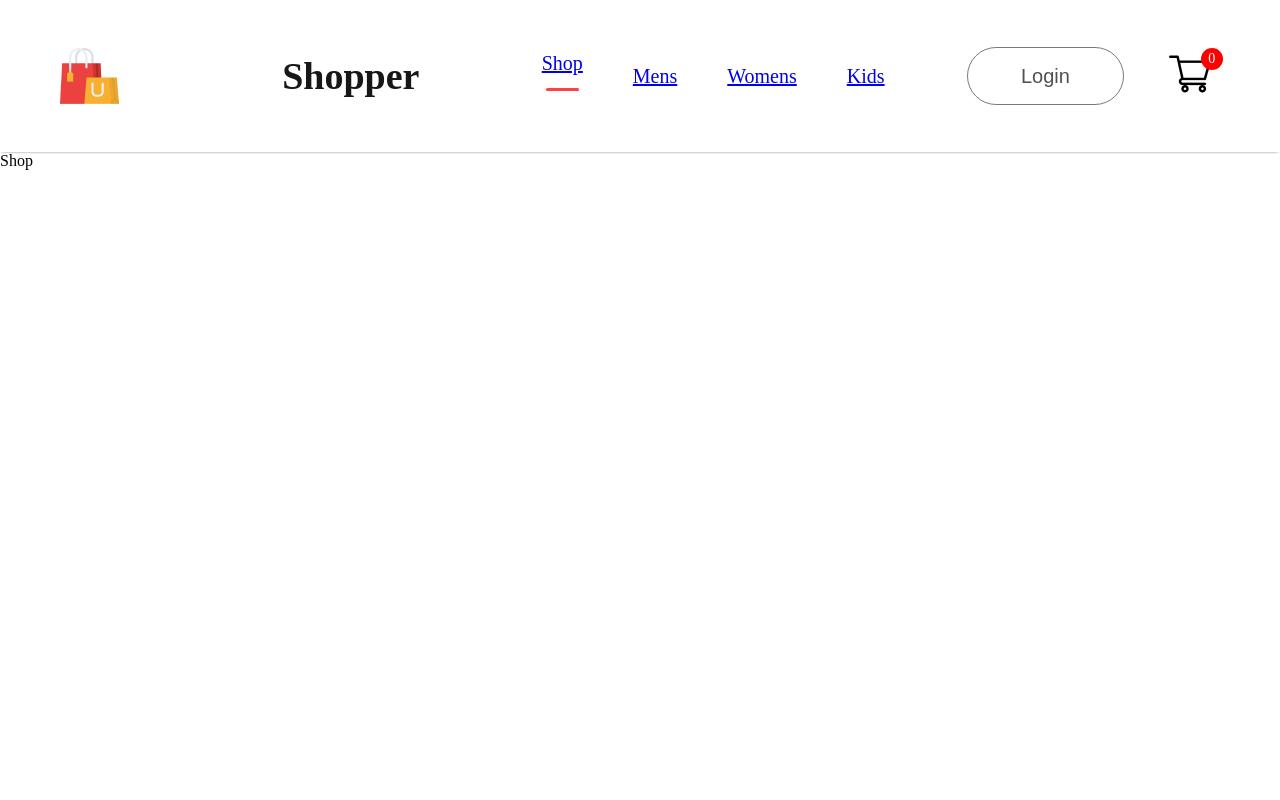
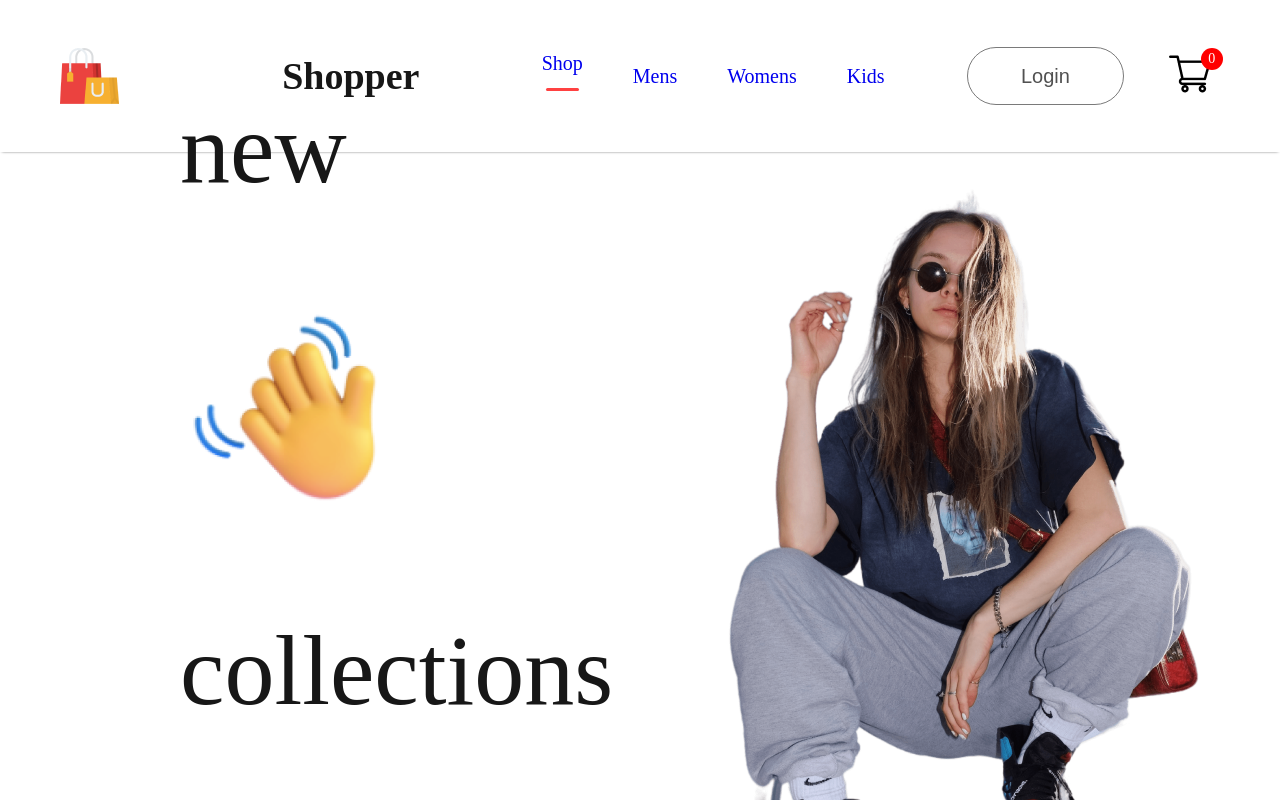
Before and after one commit to bngoon/digital-store, a React (Create React App) app: page / in a window 1280 px wide. Shown: the top 800 px of the page. Built offline with nearby package versions, Linux system fonts and the light colour scheme; a small style sheet from the web is missing.

Commit message:
building out hero.jsx and css

```diff
--- /dev/null
+++ b/src/Components/Hero/Hero.css
@@ -0,0 +1,33 @@
+.hero {
+  height: 100vh;
+  background: linear-gradient(180deg, #fde1ff, #e1ffea22, 60%);
+  display: flex;
+}
+
+.hero-left {
+  flex: 1;
+  display: flex;
+  flex-direction: column;
+  justify-content: center;
+  gap: 20px;
+  padding-left: 180px;
+  line-height: 1.1;
+}
+
+.hero-left h2 {
+  color: #e1ffea22;
+  font-size: 26px;
+  font-weight: 600;
+}
+
+.hero-left p {
+  color: #171717;
+  font-size: 100px;
+  font-weight: 700px;
+}
+
+.hero-hand-icon {
+  display: flex;
+  align-items: center;
+  gap: 20px;
+}
--- /dev/null
+++ b/src/Components/Hero/Hero.jsx
@@ -0,0 +1,32 @@
+import React from 'react';
+import './Hero.css';
+import hand_icon from '../Assets/hand_icon.png';
+import arrow_icon from '../Assets/arrow.png';
+import hero_image from '../Assets/hero_image.png';
+
+function Hero() {
+  return (
+    <div className='hero'>
+        <div className="hero-left">
+        <h2>NEW ARRIVALS ONLY</h2>
+        <div>
+            <div className="hand-hand-icon">
+                <p>new </p>
+                <img src={hand_icon} alt="icon" />
+            </div>
+            <p>collections</p>
+            <p>for everyone</p>
+        </div>
+        <div className="hero-latest-btn">
+            <div>Latest Collection</div>
+            <img src={arrow_icon} alt="arrowicon" />
+        </div>
+        </div>
+        <div className="hero-right">
+            <img src={hero_image} alt="" />
+        </div>
+    </div>
+  )
+}
+
+export default Hero
--- a/src/Components/Navbar/Navbar.jsx
+++ b/src/Components/Navbar/Navbar.jsx
@@ -15,10 +15,10 @@
             </div>
 
             <ul className='nav-menu'>
-                <li onClick={() => setMenu("shop")}><NavLink to="/">Shop</NavLink>{menu === "shop" ? <hr /> : null}</li>
-                <li onClick={() => setMenu("mens")}><NavLink to="/mens">Mens</NavLink>{menu === "mens" ? <hr /> : null}</li>
-                <li onClick={() => setMenu("womens")}><NavLink to="/womens">Womens</NavLink>{menu === "womens" ? <hr /> : null}</li>
-                <li onClick={() => setMenu("kids")}><NavLink to="/kids">Kids</NavLink>{menu === "kids" ? <hr /> : null}</li>
+                <li onClick={() => setMenu("shop")}><NavLink style={{textDecoration: 'none'}} to="/">Shop</NavLink>{menu === "shop" ? <hr /> : null}</li>
+                <li onClick={() => setMenu("mens")}><NavLink style={{textDecoration: 'none'}}to="/mens">Mens</NavLink>{menu === "mens" ? <hr /> : null}</li>
+                <li onClick={() => setMenu("womens")}><NavLink style={{textDecoration: 'none'}}to="/womens">Womens</NavLink>{menu === "womens" ? <hr /> : null}</li>
+                <li onClick={() => setMenu("kids")}><NavLink style={{textDecoration: 'none'}}to="/kids">Kids</NavLink>{menu === "kids" ? <hr /> : null}</li>
             </ul>
             <div className="nav-login-cart">
                 <NavLink to="/login"><button>Login</button></NavLink>
--- a/src/Pages/Shop.jsx
+++ b/src/Pages/Shop.jsx
@@ -1,10 +1,13 @@
 import React from 'react'
 import "./shop.css";
+import Hero from '../Components/Hero/Hero';
 
 
 function Shop() {
   return (
-    <div>Shop</div>
+    <div>
+        <Hero/>
+    </div>
   )
 }
 
```
